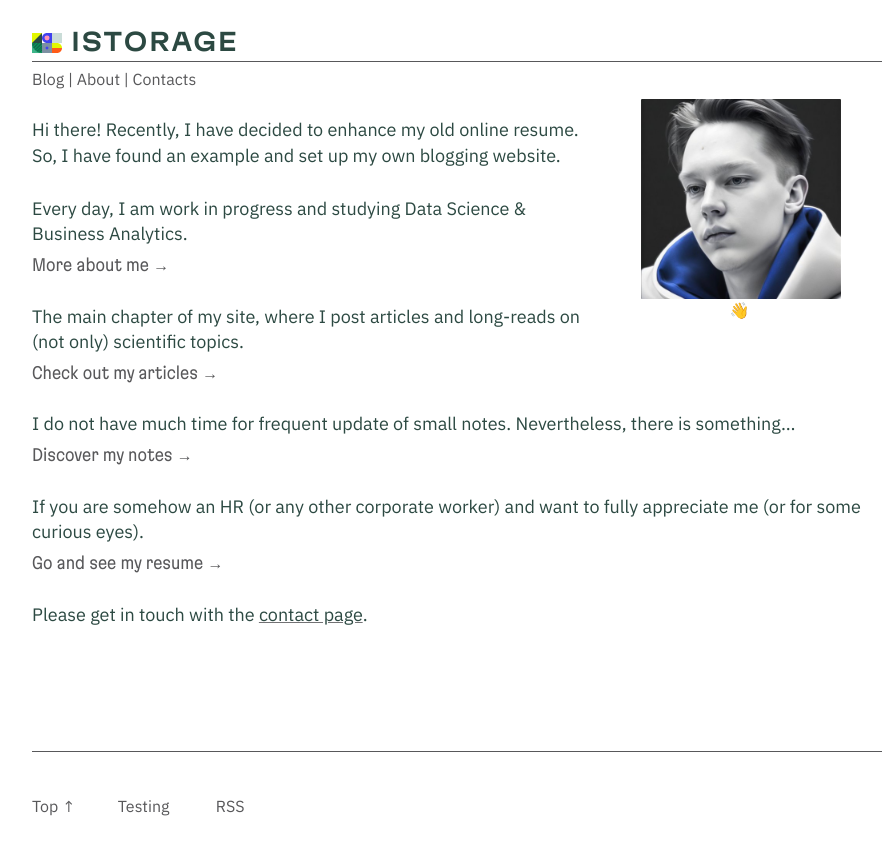
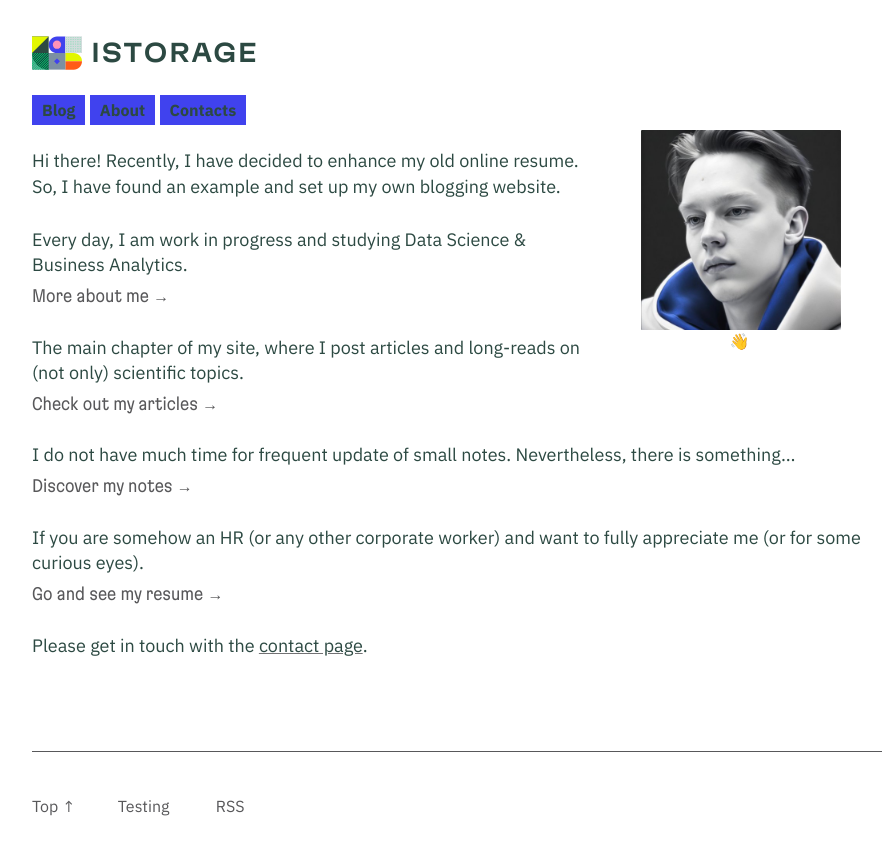
Before and after one commit to suchkow/suchkow.github.io, a Jekyll site: the page built from index.md, in a window 1280 px wide. Shown: the top 855 px of the page, without its empty margins (183-1074 px from the left). Built offline with Jekyll 4.4.1, drawn with Linux system fonts in a browser that asks for light colours.

Commit message:
Adding logo.

```diff
--- a/_layouts/index.html
+++ b/_layouts/index.html
@@ -6,11 +6,15 @@
 
 <header>
 	<div class="logo">
-		<img src="static/logos/logo.svg" alt="logo" role="img" width="30" height="30"/>
+		<img src="static/logos/logo.svg" alt="logo" role="img" width="50" height="50"/>
 		<h1 class="index-title">&nbsp;{{ site.title }}</h1>
 	</div>
 	<nav>
-		<a href="/blog" title="Check out latest articles">Blog</a>&nbsp;|&nbsp;<a href="/about" title="Get more acquainted">About</a>&nbsp;|&nbsp;<a href="/contact" title="Ways to reach Ilya">Contacts</a>&nbsp;
+	<span>
+		<a class="navigation" href="/blog" title="Check out latest articles">Blog</a>
+		<a href="/about" title="Get more acquainted">About</a>
+		<a href="/contact" title="Ways to reach Ilya">Contacts</a>
+	</span>
 	</nav>
 </header>
 
--- a/_layouts/page.html
+++ b/_layouts/page.html
@@ -9,7 +9,7 @@
 <header>
 	<!-- <title>{{ page.title }} | IStorage</title> -->
 	<div class="logo">
-		<img src="static/logos/logo.svg" role="img" width="30" height="30"/>
+		<img src="static/logos/logo.svg" role="img" width="50" height="50"/>
 		<h1 class="index-title">&nbsp;{{ page.title }}</h1>
 	</div>
 	{%- unless page.nav == false -%}
--- a/css/main.scss
+++ b/css/main.scss
@@ -160,21 +160,42 @@ header {
   max-width: $text-width;
   width: 100%;
   h1 {
-    border-bottom: 1px solid var(--light-text-color);
+    // border-bottom: 1px solid var(--light-text-color);
     font-size: var(--h1-font-size);
     font-variant-numeric: normal;
-    line-height: 1.1;
+    line-height: 2;
     margin-bottom: 1px;
-    padding-bottom: calc(.25 * var(--line-height));
+    padding-bottom: calc(0.8 * var(--line-height));
   }
-  nav {
+  nav span a{
     font-family: $heading-ibm;
-    margin-top: calc(.25 * var(--line-height));
+    font-size: var(--small-font-size);
+    font-weight: bold;
+    background: #4042EE;
+    color: var(--main-text-color);
+    height: 30px;
+    padding: 5px 10px;
+    position: static;
+    text-align: center;
+    transition: 0.4s;
+  }
+  nav span a:hover{
+    font-family: $heading-ibm;
+    font-size: var(--small-font-size);
+    font-weight: bold;
+    background: #4042EE;
+    color: var(--main-text-color);
+    text-decoration: none;
+    height: 30px;
+    padding: 5px 10px;
+    position: static;
+    text-align: center;
+    transition: 0.4s;
   }
   div img{
     float: left;
     background: transparent;
-    margin-bottom: 1px;
+    // margin-bottom: 1px;
   }
   div h1{
     position: relative;
```
